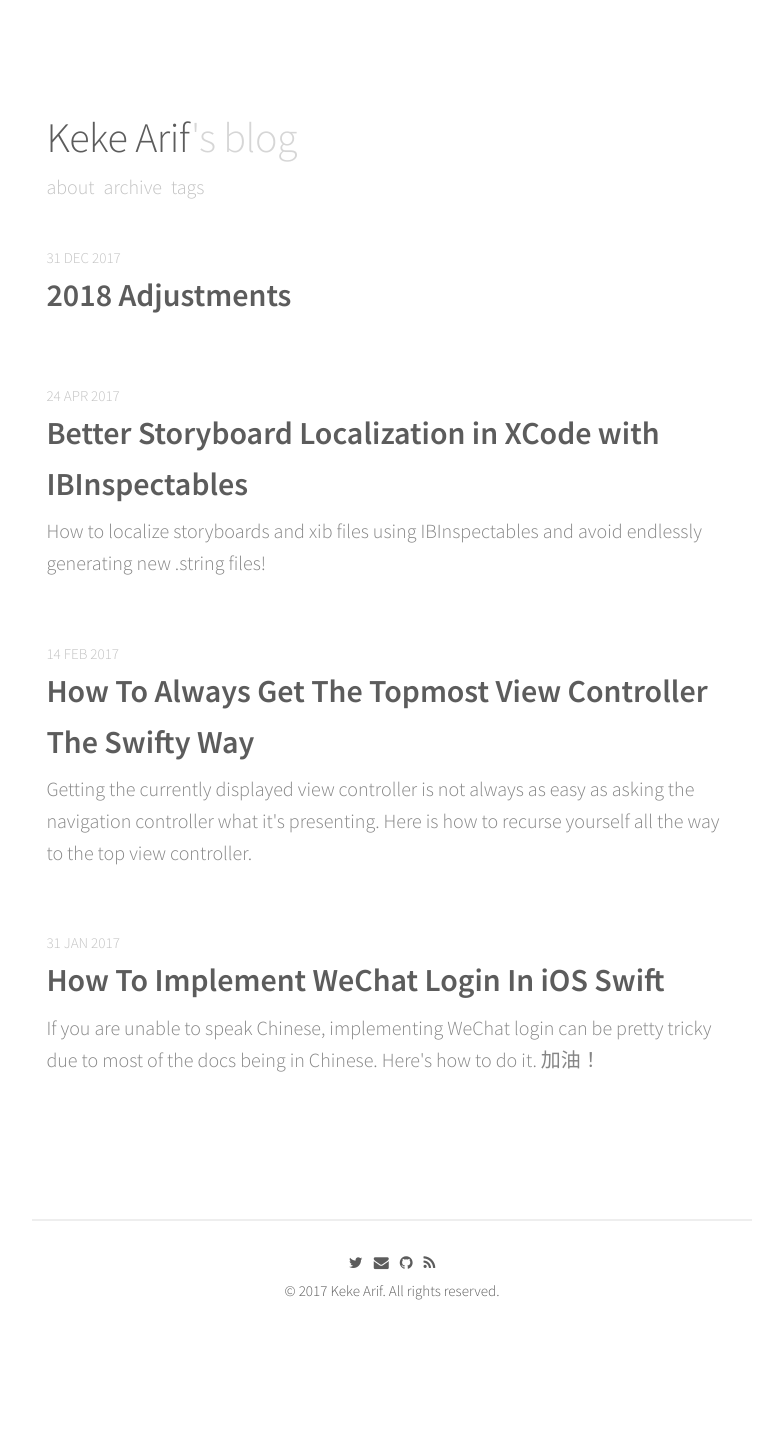
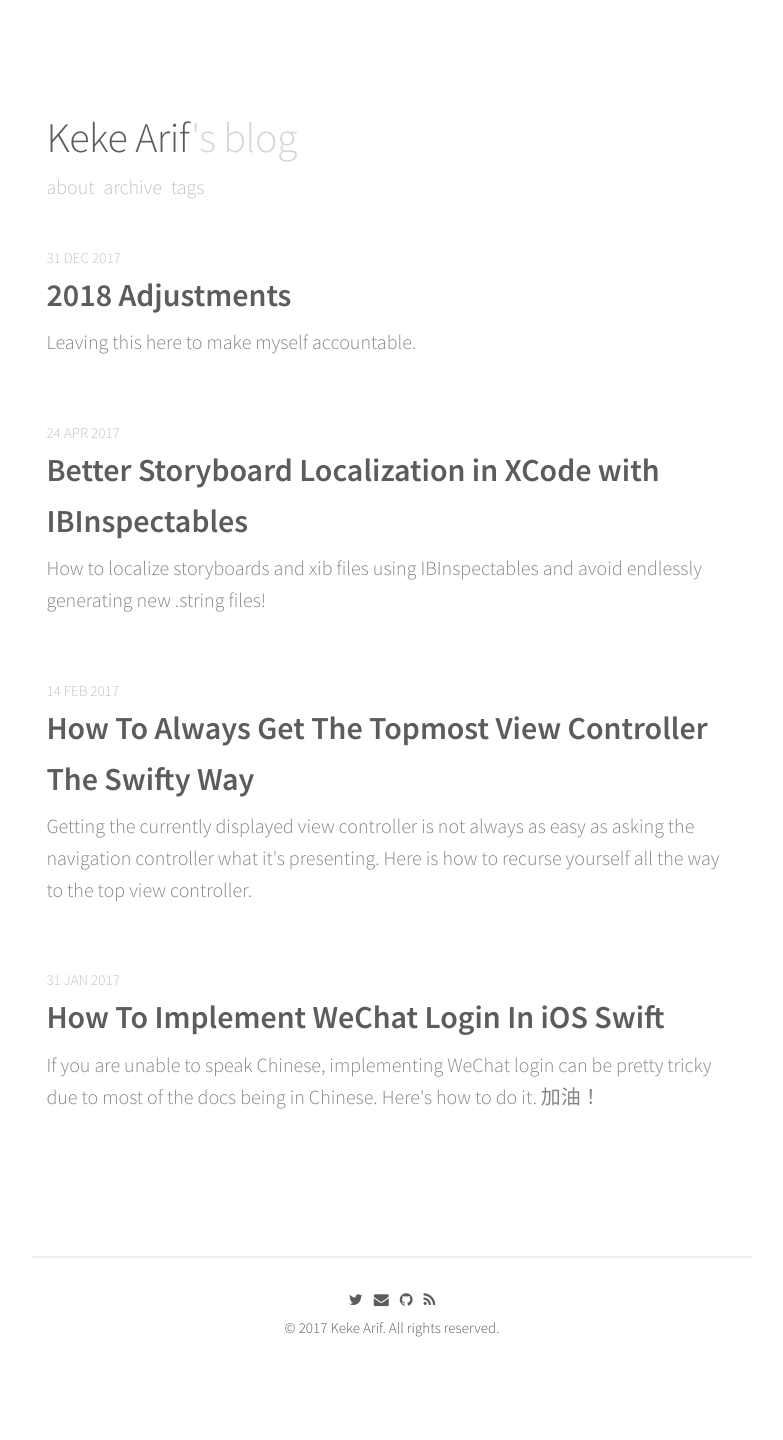
Before and after one commit to kekearifblog/kekearifblog.github.io, a Jekyll site: the page built from index.html, in a window 1280 px wide. Shown: the whole page, without its empty margins (248-1031 px from the left). Built offline with Jekyll 4.4.1, drawn with Linux system fonts in a browser that asks for light colours; nearby versions of some CDN libraries; the list of posts is cut into pages by our own code; before the commit the page ends 1403 px from its top, so only the background shows below that.

Commit message:
New years post

```diff
--- a/_posts/2017-12-31-2018-Adjustments.md
+++ b/_posts/2017-12-31-2018-Adjustments.md
@@ -2,6 +2,7 @@
 
 layout: post
 title: 2018 Adjustments
+description: Leaving this here to make myself accountable.
 tags: other
 
 ---
```
